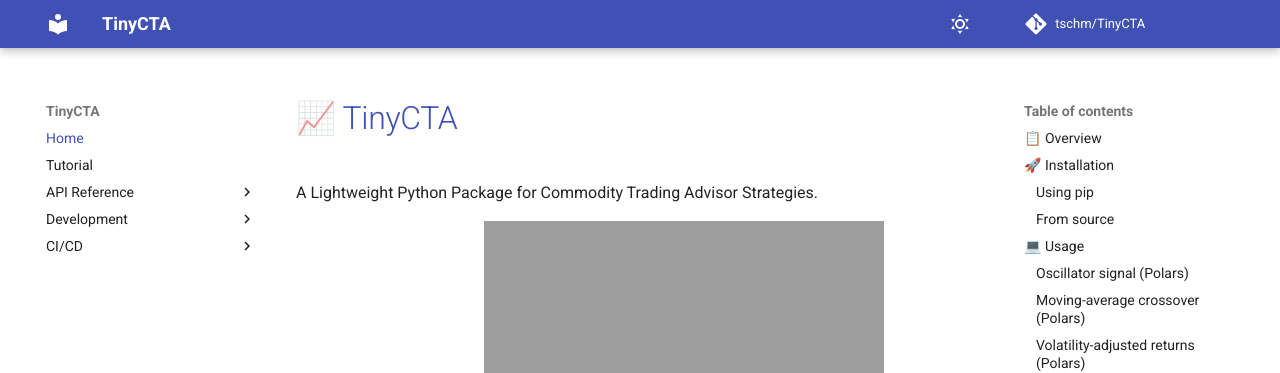
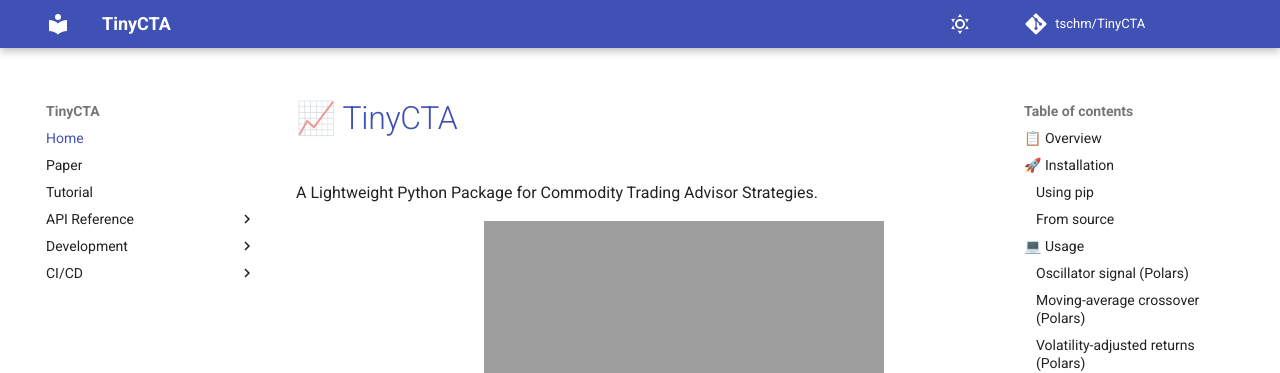
Before and after one commit to tschm/TinyCTA, an MkDocs documentation site: the page built from docs/index.md, in a window 1280 px wide. Shown: the top 373 px of the page. Built offline with MkDocs 1.6.1 and Material for MkDocs 9.7.7, drawn with Linux system fonts in a browser that asks for light colours; comment, search, counter and statistics services are not loaded.

Commit message:
docs: link the compiled paper from the book nav (#910)

```diff
--- a/mkdocs.yml
+++ b/mkdocs.yml
@@ -9,6 +9,7 @@ docs_dir: docs
 
 nav:
   - Home: index.md
+  - Paper: paper/main.pdf
   - Tutorial: tutorial.md
   - API Reference:
       - Oscillator: api/osc.md
```
